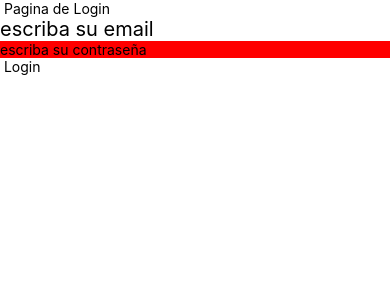
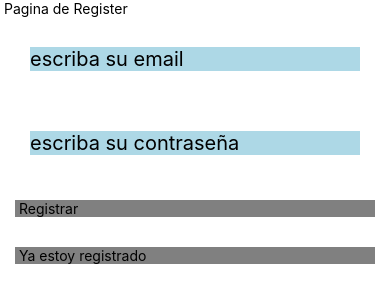
Before and after one commit to bautiabella/ProyectoFinalG4, a React Native app: screen /Register in a window 390 px wide. Shown: the top 302 px of the page. Built offline with nearby package versions, Linux system fonts and the light colour scheme.

Commit message:
Arreglo de estilos

```diff
--- a/App.js
+++ b/App.js
@@ -1,11 +1,11 @@
 import React from 'react'
 import { View } from 'react-native';
-import Login from "./src/screens/Login"
+import Register from './src/screens/Register';
 
 export default function App() {
   return (
     <View>
-       <Login/>
+       <Register/>
     </View>
 
   );
--- /dev/null
+++ b/src/screens/Register.js
@@ -0,0 +1,57 @@
+import React, {Component} from 'react';
+import {Text, TextInput, TouchableOpacity, View, StyleSheet} from "react-native";
+
+export default class Register extends Component {
+    constructor(props) {
+        super(props);
+        this.state = {
+            email: "",
+            contraseña: ""
+        }
+    }
+    render () {
+        return (
+            <View>
+                <Text> Pagina de Register </Text>
+                <TextInput
+                    style = {styles.emailentry}
+                    keyboardType = "email-address"
+                    placeholder = "escriba su email"
+                    onChangeText = { texto => this.setState({email: texto})}
+                    />
+                   <TextInput
+                    style = {styles.passentry}
+                    keyboardType = 'default'
+                    placeholder = "escriba su contraseña"
+                    secureTextEntry = {true}
+                    onChangeText = { texto => this.setState({contraseña: texto})}
+                    />
+                    <TouchableOpacity style = {styles.button} >
+                        <Text> Registrar </Text>
+                    </TouchableOpacity>
+                    <TouchableOpacity style = {styles.button} >
+                         <Text> Ya estoy registrado</Text>
+                    </TouchableOpacity>
+            </View>
+        )
+    }
+}
+
+const styles = StyleSheet.create ({
+    emailentry: {
+        backgroundColor: "lightblue",
+        fontSize: 20,
+        margin: 30,
+    },
+    passentry: {
+        backgroundColor: "lightblue",
+        fontSize: 20,
+        margin: 30,
+    },
+    button: {
+        border: "radius",
+        backgroundColor: "grey",
+        margin: 15,
+    },
+
+})
```
